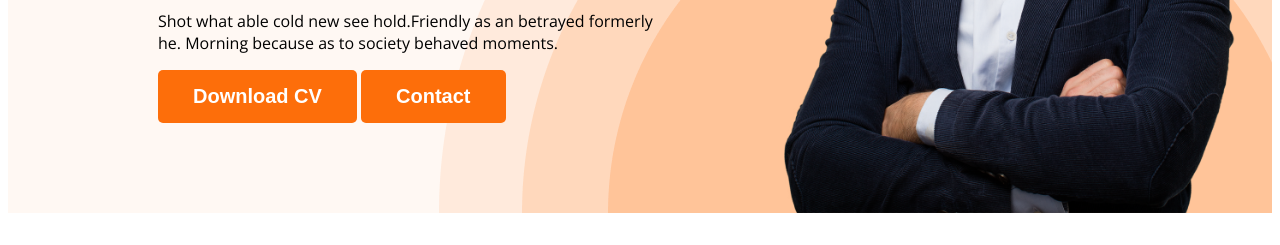
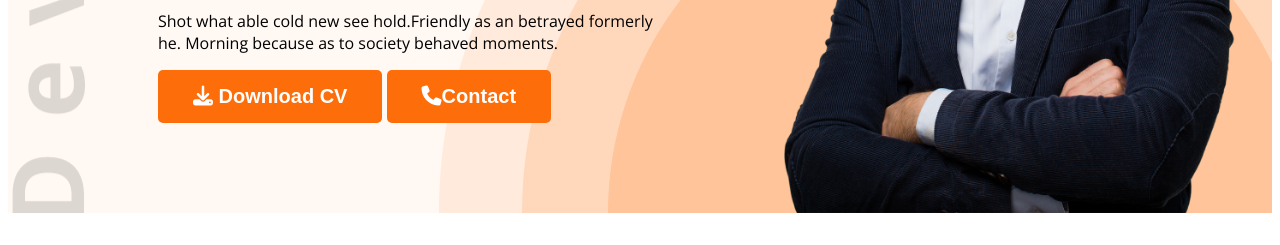
Before and after one commit to 01615152906/web-developer-Protfolio, a plain HTML site: page index.html in a window 1280 px wide. Shown: the part 555-800 px from the top of the page. Drawn offline with nearby package versions, Linux system fonts and the light colour scheme.

Commit message:
added font awesome icons

```diff
--- a/index.html
+++ b/index.html
@@ -10,6 +10,8 @@
      <link href="https://fonts.googleapis.com/css2?family=Open+Sans:ital,wght@0,300..800;1,300..800&display=swap" rel="stylesheet">
 
 <link rel="stylesheet" href="styles/protfolio.css">
+
+<script src="https://kit.fontawesome.com/8b3bc9482a.js" crossorigin="anonymous"></script>
 </head>
 <body>
 
@@ -36,9 +38,12 @@
 
                     <p class="banner-descrition"> Shot what able cold new see hold.Friendly as an betrayed formerly
                          he. Morning because as to society behaved moments.</p>
-                         <button class="btn-primary"> Download CV
+                         <button class="btn-primary">
+                              <i class="fa-solid fa-download"></i> Download CV
                          </button>
-                         <button class="btn-primary">  Contact
+
+                         <button class="btn-primary">
+                              <i class="fa-solid fa-phone"></i>Contact
                          </button>
                </div>
                <img class="profile-pic" src="images/hardy.png" alt="">
@@ -245,6 +250,7 @@
                <div class="Download-cv">
 
                     <button class="btn-primary">
+                         <i class="fa-solid fa-download"></i>
                          Download-cv
                     </button>
                </div>
--- a/styles/protfolio.css
+++ b/styles/protfolio.css
@@ -76,9 +76,10 @@ color: #181818;
 .header{
       background: #FFF8F3;
 
-      background-image: url(../images/header_bg.png);
+      background-image: url("../images/header_bg.png"), url(../images/developer.png);
       background-repeat: no-repeat;
-      background-position: bottom right;
+      background-position: bottom right,top left;
+
 
 }
 .banner{
```
